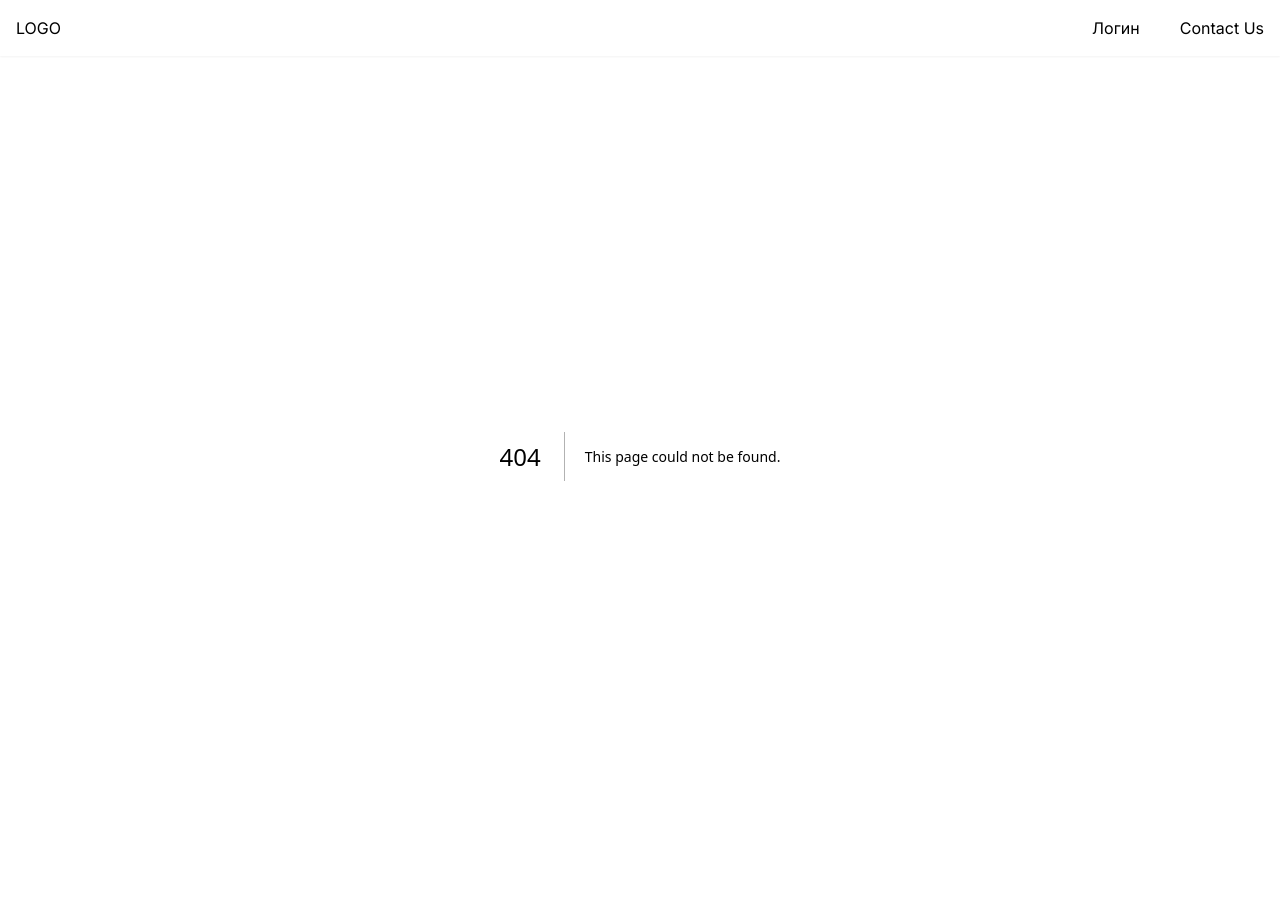
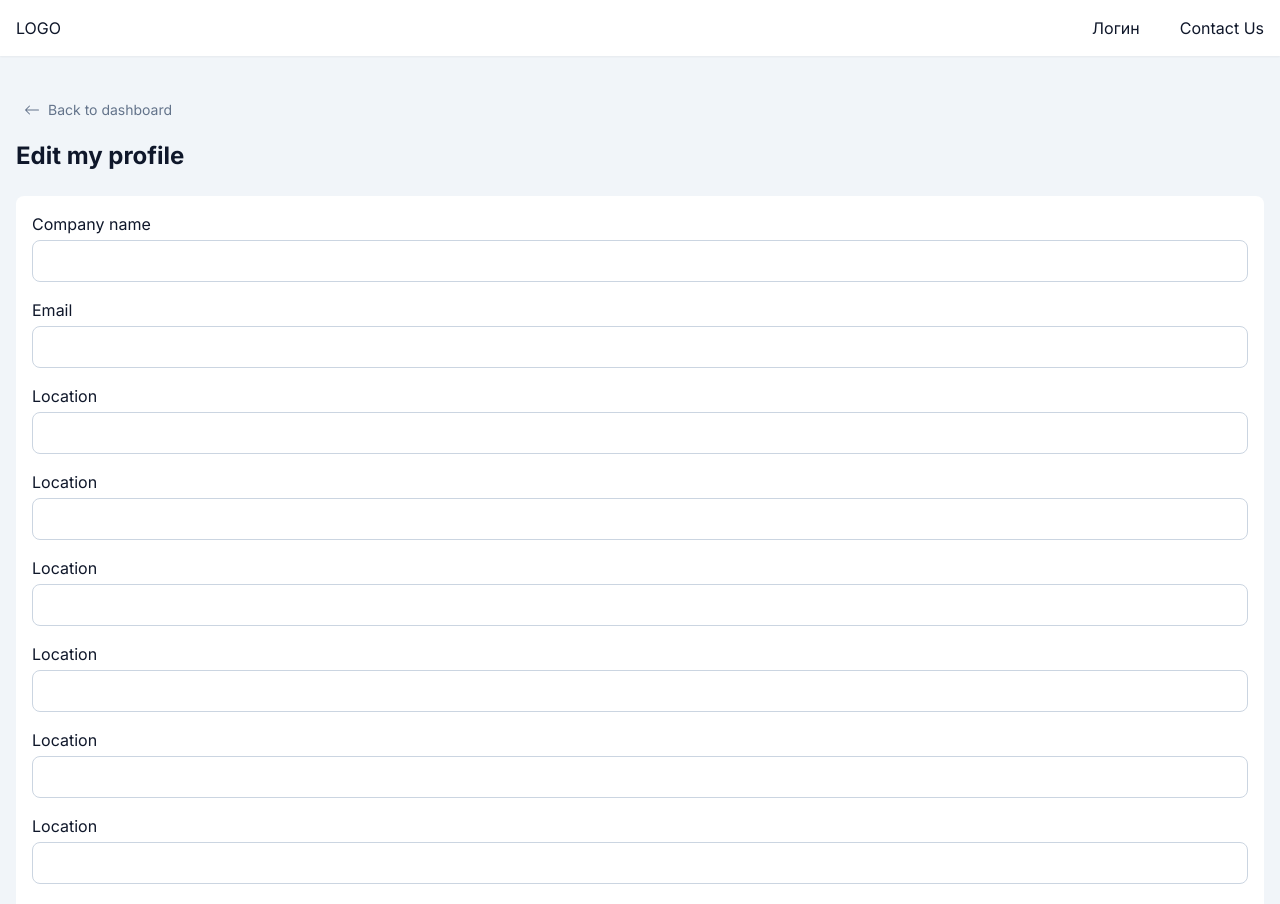
Before and after one commit to an4morph/cargo-hackaton, a Next.js app: page /company/profile/1/edit in a window 1280 px wide. Before the commit this address had no page. Shown: the top 904 px of the page. Built offline with nearby package versions, Linux system fonts and the light colour scheme.

Commit message:
add edit profile pages to users

```diff
--- /dev/null
+++ b/src/app/company/profile/[id]/edit/page.tsx
@@ -0,0 +1,132 @@
+'use client'
+
+import { BackButton } from '@/components/button/back'
+import { PrimaryButton } from '@/components/button/primary'
+import { BasicInput } from '@/components/input/base'
+import { useForm } from 'react-hook-form'
+
+interface IProps {
+  params: {
+    id: string
+  }
+}
+
+interface CompanyProfileForm {
+  name: string
+  email: string
+  location: string
+  about: string
+}
+
+const EditCompanyPage = ({ params: { id } }: IProps): JSX.Element => {
+  const { register, handleSubmit, formState: { errors } } = useForm<CompanyProfileForm>()
+
+  const onSubmit = (data: CompanyProfileForm) => {
+    // eslint-disable-next-line
+    console.log('data', id, data)
+  }
+
+
+  return (
+    <div className="py-10 responsive">
+      <BackButton text="Back to dashboard" href="/company/dashboard" />
+      <h1 className="text-2xl font-bold mt-4 mb-6">Edit my profile</h1>
+      <form className="paper p-4 w-full mx-auto">
+        <BasicInput
+          id="name"
+          label="Company name"
+          className="pb-4"
+          {...register('name', {
+            required: 'Required field',
+          })}
+          error={errors.name?.message}
+        />
+        <BasicInput
+          id="email"
+          label="Email"
+          className="pb-4"
+          {...register('email', {
+            required: 'Required field',
+            pattern: {
+              value: /^[A-Z0-9._%+-]+@[A-Z0-9.-]+\.[A-Z]{2,}$/i,
+              message: 'Email is incorrect, check it, please',
+            },
+          })}
+          error={errors.email?.message}
+        />
+        <BasicInput
+          id="location"
+          label="Location"
+          className="pb-4"
+          {...register('location', {
+            required: 'Required field',
+          })}
+          error={errors.location?.message}
+        />
+        <BasicInput
+          id="location"
+          label="Location"
+          className="pb-4"
+          {...register('location', {
+            required: 'Required field',
+          })}
+          error={errors.location?.message}
+        />
+        <BasicInput
+          id="location"
+          label="Location"
+          className="pb-4"
+          {...register('location', {
+            required: 'Required field',
+          })}
+          error={errors.location?.message}
+        />
+        <BasicInput
+          id="location"
+          label="Location"
+          className="pb-4"
+          {...register('location', {
+            required: 'Required field',
+          })}
+          error={errors.location?.message}
+        />
+        <BasicInput
+          id="location"
+          label="Location"
+          className="pb-4"
+          {...register('location', {
+            required: 'Required field',
+          })}
+          error={errors.location?.message}
+        />
+        <BasicInput
+          id="location"
+          label="Location"
+          className="pb-4"
+          {...register('location', {
+            required: 'Required field',
+          })}
+          error={errors.location?.message}
+        />
+        <BasicInput
+          id="location"
+          label="Location"
+          className="pb-4"
+          {...register('location', {
+            required: 'Required field',
+          })}
+          error={errors.location?.message}
+        />
+
+        <PrimaryButton
+          className="mt-4 w-full"
+          onClick={handleSubmit(onSubmit)}
+        >
+          Update Profile
+        </PrimaryButton>
+      </form>
+    </div>
+  )
+}
+
+export default EditCompanyPage
--- /dev/null
+++ b/src/app/driver/profile/[id]/edit/page.tsx
@@ -0,0 +1,118 @@
+'use client'
+
+import { BackButton } from '@/components/button/back'
+import { PrimaryButton } from '@/components/button/primary'
+import { BasicInput } from '@/components/input/base'
+import { useForm } from 'react-hook-form'
+
+interface IProps {
+  params: {
+    id: string
+  }
+}
+
+interface DriverProfileForm {
+  name: string
+  email: string
+  location: string
+  about: string
+}
+
+const EditDriverPage = ({ params: { id } }: IProps): JSX.Element => {
+  const { register, handleSubmit, formState: { errors } } = useForm<DriverProfileForm>()
+
+  const onSubmit = (data: DriverProfileForm) => {
+    // eslint-disable-next-line
+    console.log('data', id, data)
+  }
+
+
+  return (
+    <div className="py-10 responsive">
+      <BackButton text="Back to dashboard" href="/driver/dashboard" />
+      <h1 className="text-2xl font-bold mt-4 mb-6">Edit my profile</h1>
+      <form className="paper p-4 w-full mx-auto">
+        <BasicInput
+          id="name"
+          label="Full name"
+          className="pb-4"
+          {...register('name', {
+            required: 'Required field',
+          })}
+          error={errors.name?.message}
+        />
+        <BasicInput
+          id="email"
+          label="Email"
+          className="pb-4"
+          {...register('email', {
+            required: 'Required field',
+            pattern: {
+              value: /^[A-Z0-9._%+-]+@[A-Z0-9.-]+\.[A-Z]{2,}$/i,
+              message: 'Email is incorrect, check it, please',
+            },
+          })}
+          error={errors.email?.message}
+        />
+        <BasicInput
+          id="location"
+          label="Location"
+          className="pb-4"
+          {...register('location')}
+          error={errors.location?.message}
+        />
+        <BasicInput
+          id="location"
+          label="Location"
+          className="pb-4"
+          {...register('location')}
+          error={errors.location?.message}
+        />
+        <BasicInput
+          id="location"
+          label="Location"
+          className="pb-4"
+          {...register('location')}
+          error={errors.location?.message}
+        />
+        <BasicInput
+          id="location"
+          label="Location"
+          className="pb-4"
+          {...register('location')}
+          error={errors.location?.message}
+        />
+        <BasicInput
+          id="location"
+          label="Location"
+          className="pb-4"
+          {...register('location')}
+          error={errors.location?.message}
+        />
+        <BasicInput
+          id="location"
+          label="Location"
+          className="pb-4"
+          {...register('location')}
+          error={errors.location?.message}
+        />
+        <BasicInput
+          id="location"
+          label="Location"
+          className="pb-4"
+          {...register('location')}
+          error={errors.location?.message}
+        />
+
+        <PrimaryButton
+          className="mt-4 w-full"
+          onClick={handleSubmit(onSubmit)}
+        >
+          Update Profile
+        </PrimaryButton>
+      </form>
+    </div>
+  )
+}
+
+export default EditDriverPage
--- /dev/null
+++ b/src/app/shipper/profile/[id]/edit/page.tsx
@@ -0,0 +1,118 @@
+'use client'
+
+import { BackButton } from '@/components/button/back'
+import { PrimaryButton } from '@/components/button/primary'
+import { BasicInput } from '@/components/input/base'
+import { useForm } from 'react-hook-form'
+
+interface IProps {
+  params: {
+    id: string
+  }
+}
+
+interface ShipperProfileForm {
+  name: string
+  email: string
+  location: string
+  about: string
+}
+
+const EditShipperPage = ({ params: { id } }: IProps): JSX.Element => {
+  const { register, handleSubmit, formState: { errors } } = useForm<ShipperProfileForm>()
+
+  const onSubmit = (data: ShipperProfileForm) => {
+    // eslint-disable-next-line
+    console.log('data', id, data)
+  }
+
+
+  return (
+    <div className="py-10 responsive">
+      <BackButton text="Back to dashboard" href="/shipper/dashboard" />
+      <h1 className="text-2xl font-bold mt-4 mb-6">Edit my profile</h1>
+      <form className="paper p-4 w-full mx-auto">
+        <BasicInput
+          id="name"
+          label="Full name"
+          className="pb-4"
+          {...register('name', {
+            required: 'Required field',
+          })}
+          error={errors.name?.message}
+        />
+        <BasicInput
+          id="email"
+          label="Email"
+          className="pb-4"
+          {...register('email', {
+            required: 'Required field',
+            pattern: {
+              value: /^[A-Z0-9._%+-]+@[A-Z0-9.-]+\.[A-Z]{2,}$/i,
+              message: 'Email is incorrect, check it, please',
+            },
+          })}
+          error={errors.email?.message}
+        />
+        <BasicInput
+          id="location"
+          label="Location"
+          className="pb-4"
+          {...register('location')}
+          error={errors.location?.message}
+        />
+        <BasicInput
+          id="location"
+          label="Location"
+          className="pb-4"
+          {...register('location')}
+          error={errors.location?.message}
+        />
+        <BasicInput
+          id="location"
+          label="Location"
+          className="pb-4"
+          {...register('location')}
+          error={errors.location?.message}
+        />
+        <BasicInput
+          id="location"
+          label="Location"
+          className="pb-4"
+          {...register('location')}
+          error={errors.location?.message}
+        />
+        <BasicInput
+          id="location"
+          label="Location"
+          className="pb-4"
+          {...register('location')}
+          error={errors.location?.message}
+        />
+        <BasicInput
+          id="location"
+          label="Location"
+          className="pb-4"
+          {...register('location')}
+          error={errors.location?.message}
+        />
+        <BasicInput
+          id="location"
+          label="Location"
+          className="pb-4"
+          {...register('location')}
+          error={errors.location?.message}
+        />
+
+        <PrimaryButton
+          className="mt-4 w-full"
+          onClick={handleSubmit(onSubmit)}
+        >
+          Update Profile
+        </PrimaryButton>
+      </form>
+    </div>
+  )
+}
+
+export default EditShipperPage
--- a/src/components/profile-reminder/page.tsx
+++ b/src/components/profile-reminder/page.tsx
@@ -27,7 +27,7 @@ export const ProfileReminder = observer(({ userType }: IProps): JSX.Element => {
         To use the service, you need to fill out your profile information and wait
         for approval from the moderator. We advise you to go to your profile page and do this now.
       </p>
-      <Link href={`/profile/${userType}/edit`}>
+      <Link href={`/${userType}/profile/edit`}>
         <PrimaryButton className="flex items-center w-full mb-3 text-xl justify-center">
           Go to profile page
           <BsArrowRight className="ml-3" />
```
